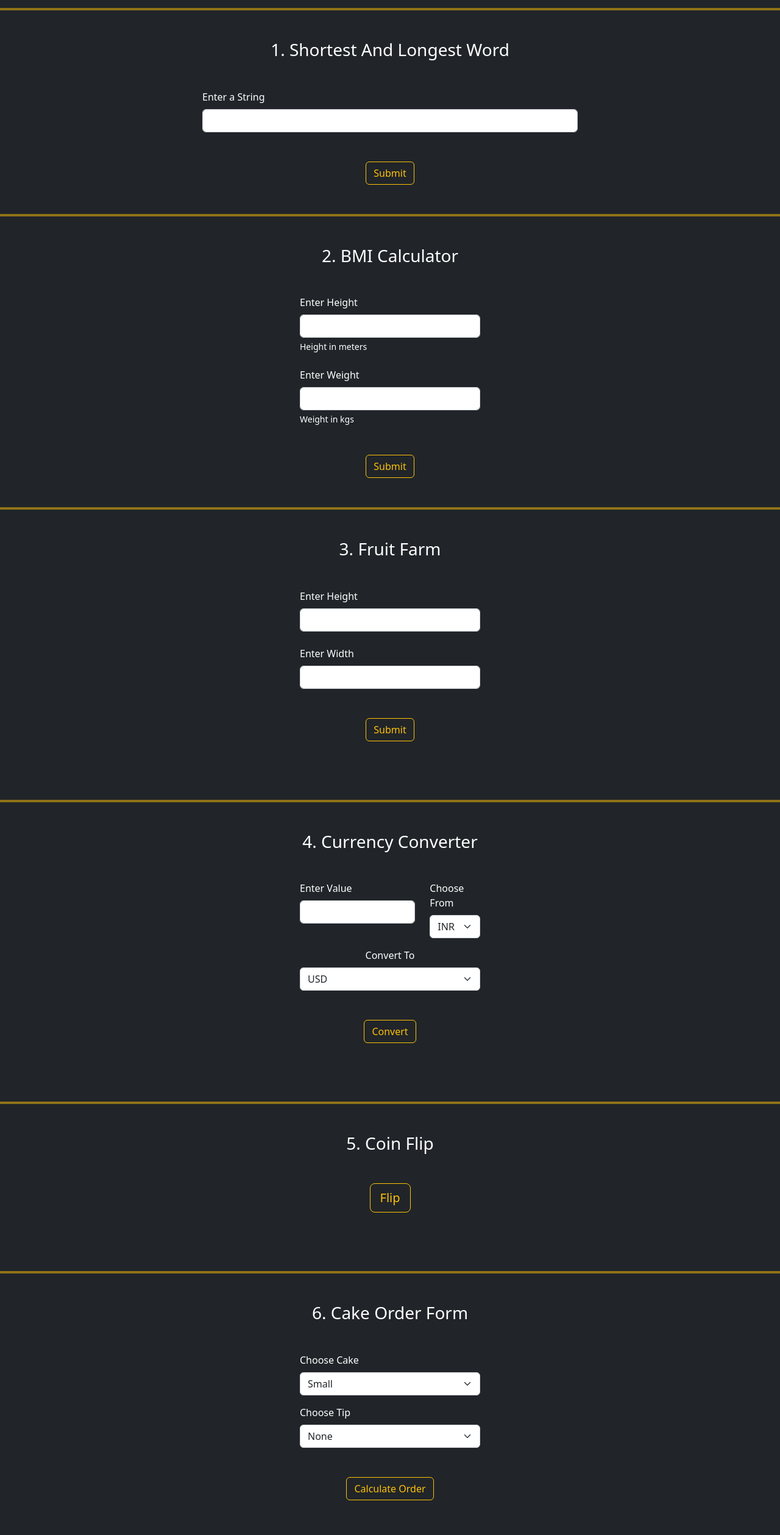
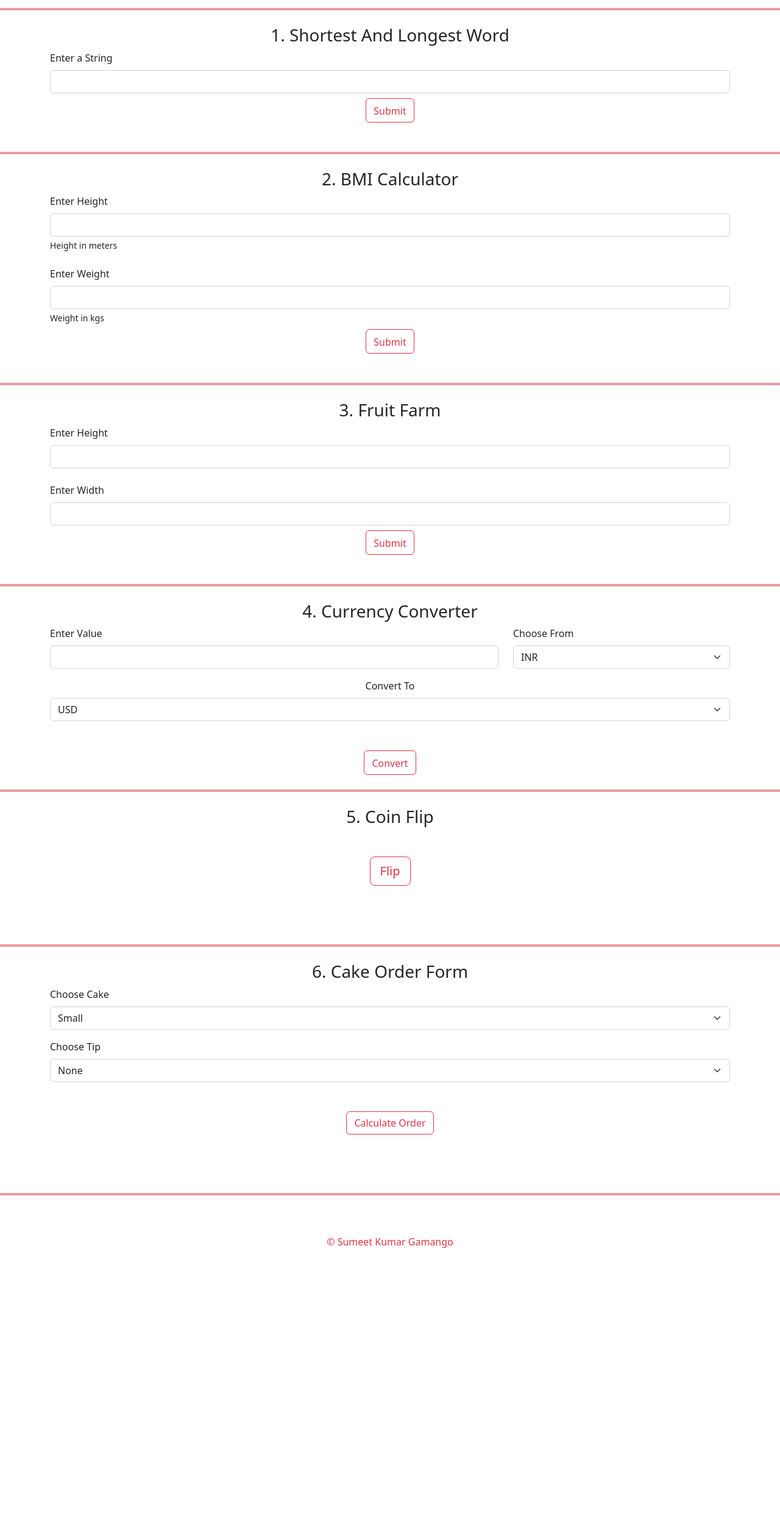
Before and after one commit to SumeetKumarGamangoURK20CS2087/Web-Technology, a plain HTML site: page Ex5.html in a window 1280 px wide. Shown: the part 147-2665 px from the top of the page at 61% size. After the commit the page ends 2260 px from the top, so only its background shows below. Drawn offline with nearby package versions, Linux system fonts and the light colour scheme.

Commit message:
Add files via upload

```diff
--- a/Ex5.html
+++ b/Ex5.html
@@ -11,65 +11,65 @@
         <script src="https://cdn.jsdelivr.net/npm/bootstrap@5.2.0/dist/js/bootstrap.bundle.min.js" integrity="sha384-A3rJD856KowSb7dwlZdYEkO39Gagi7vIsF0jrRAoQmDKKtQBHUuLZ9AsSv4jD4Xa" crossorigin="anonymous"></script>
 
     </head>
-    <body class="bg-dark">
-        <h1 class="text-center p-5 text-warning">JAVASCRIPT DOM ELEMENTS AND EVENTS</h1>
-        <hr class="border border-warning border-2 opacity-50">
+    <body class="bg-white">
+        <h1 class="text-center p-5 text-black">JAVASCRIPT DOM ELEMENTS AND EVENTS</h1>
+        <hr class="border border-danger border-2 opacity-50">
 
         <section id="Q1">
-            <h3 class="text-center text-white bg mt-5">1. Shortest And Longest Word</h3>
-            <div class="container col-sm-6 mt-5">
-                <label for="t1" class="form-label text-white">Enter a String</label>
+            <h3 class="text-center text-dark bg mt-2 pt-2">1. Shortest And Longest Word</h3>
+            <div class="container mt-2">
+                <label for="t1" class="form-label text-dark">Enter a String</label>
                 <input type="text" id="t1" class="form-control">
                 <div class="text-center ">
-                    <button class="btn btn-outline-warning mt-5" onclick="q1()">Submit</button>
+                    <button class="btn btn-outline-danger mt-2 pt-2" onclick="q1()">Submit</button>
                 </div>
-                <h5 id="result1" class="text-center text-warning mt-5 mb-5"></h5>
+                <h5 id="result1" class="text-center text-danger mt-5 mb-5"></h5>
             </div>
-            <hr class="border border-warning border-2 opacity-50">
+            <hr class="border border-danger border-2 opacity-50">
         </section>
 
         <section id="Q2">
-            <h3 class="text-center text-white bg mt-5">2. BMI Calculator</h3>
-            <div class="container col-sm-3 mt-5">
-                <label for="t2" class="form-label text-white">Enter Height</label>
+            <h3 class="text-center text-dark bg mt-2 pt-2">2. BMI Calculator</h3>
+            <div class="container mt-2">
+                <label for="t2" class="form-label text-dark">Enter Height</label>
                 <input type="text" id="t2" class="form-control">
-                <div class="form-text text-white">Height in meters</div>
-                <label for="t3" class="form-label text-white mt-4">Enter Weight</label>
+                <div class="form-text text-dark">Height in meters</div>
+                <label for="t3" class="form-label text-dark mt-4">Enter Weight</label>
                 <input type="text" id="t3" class="form-control">
-                <div class="form-text text-white">Weight in kgs</div>
+                <div class="form-text text-dark">Weight in kgs</div>
                 <div class="text-center ">
-                    <button class="btn btn-outline-warning mt-5" onclick="q2()">Submit</button>
+                    <button class="btn btn-outline-danger mt-2 pt-2" onclick="q2()">Submit</button>
                 </div>
-                <h5 id="result2" class="text-center text-warning mt-5 mb-5"></h5>
+                <h5 id="result2" class="text-center text-black mt-5 mb-5"></h5>
             </div>
-            <hr class="border border-warning border-2 opacity-50">
+            <hr class="border border-danger border-2 opacity-50">
         </section>
 
         <section id="Q3">
-            <h3 class="text-center text-white bg mt-5">3. Fruit Farm</h3>
-            <div class="container col-sm-3 mt-5">
-                <label for="height" class="form-label text-white">Enter Height</label>
+            <h3 class="text-center text-dark bg mt-2 pt-2">3. Fruit Farm</h3>
+            <div class="container mt-2">
+                <label for="height" class="form-label text-dark">Enter Height</label>
                 <input type="text" id="height" class="form-control">
-                <label for="width" class="form-label text-white mt-4">Enter Width</label>
+                <label for="width" class="form-label text-dark mt-4">Enter Width</label>
                 <input type="text" id="width" class="form-control">
                 <div class="text-center ">
-                    <button class="btn btn-outline-warning mt-5 mb-5" onclick="q3()">Submit</button>
+                    <button class="btn btn-outline-danger mt-2 pt-2" onclick="q3()">Submit</button>
                 </div>
             </div>
             <h5 id="garden" class="text-center mb-5"></h5>
-            <hr class="border border-warning border-2 opacity-50">
+            <hr class="border border-danger border-2 opacity-50">
         </section>
 
         <section id="Q4">
-            <h3 class="text-center text-white bg mt-5">4. Currency Converter</h3>
-            <div class="container col-sm-3 mt-5">
+            <h3 class="text-center text-dark bg mt-2 pt-2">4. Currency Converter</h3>
+            <div class="container mt-2">
                 <div class="row">
                     <div class="col-8">
-                        <label for="value" class="form-label text-white ">Enter Value</label>
+                        <label for="value" class="form-label text-dark ">Enter Value</label>
                         <input type="text" id="value" class="form-control">
                     </div>
                     <div class="col-4">
-                        <label for="from" class="form-label text-white">Choose From</label>
+                        <label for="from" class="form-label text-dark">Choose From</label>
                         <select id="from" class="form-select">
                             <option value="INR" selected>INR</option>
                             <option value="USD">USD</option>
@@ -78,7 +78,7 @@
                 </div>
                 <div class="row">
                     <div class="col-12 text-center">
-                        <label for="to" class="form-label text-white mt-3">Convert To</label>
+                        <label for="to" class="form-label text-dark mt-3">Convert To</label>
                         <select id="to" class="form-select">
                             <option value="USD" selected>USD</option>
                             <option value="INR">INR</option>
@@ -86,36 +86,36 @@
                     </div>
                 </div>
                 <div class="text-center ">
-                    <button class="btn btn-outline-warning mt-5 mb-5" onclick="q4()">Convert</button>
+                    <button class="btn btn-outline-danger mt-5 pt-2" onclick="q4()">Convert</button>
                 </div>
             </div>
-            <h5 id="convertedValue" class="text-center text-warning mb-5"></h5>
-            <hr class="border border-warning border-2 opacity-50">
+            <h5 id="convertedValue" class="text-center text-danger mb-2 pt-2"></h5>
+            <hr class="border border-danger border-2 opacity-50">
         </section>
 
         <section id="Q5">
-            <h3 class="text-center text-white bg mt-5">5. Coin Flip</h3>
+            <h3 class="text-center text-dark bg mt-2 pt-2">5. Coin Flip</h3>
             <div class="container col-sm-3 mt-5">
                 <div class="text-center">
-                    <button class="btn btn-outline-warning btn-lg mb-5" onclick="q5()">Flip</button>
+                    <button class="btn btn-outline-danger btn-lg mb-5" onclick="q5()">Flip</button>
                 </div>
             </div>
             <div class="text-center mb-5" id="coin"></div>
-            <h5 id="count" class="text-center text-warning"></h5>
-            <hr class="border border-warning border-2 opacity-50">
+            <h5 id="count" class="text-center text-danger"></h5>
+            <hr class="border border-danger border-2 opacity-50">
         </section>
 
         <section id="Q6">
-            <h3 class="text-center text-white bg mt-5">6. Cake Order Form</h3>
-            <div class="container col-sm-3 mt-5">
-                <label for="cake" class="form-label text-white">Choose Cake</label>
+            <h3 class="text-center text-dark bg mt-2 pt-2">6. Cake Order Form</h3>
+            <div class="container mt-2">
+                <label for="cake" class="form-label text-dark">Choose Cake</label>
                         <select id="cake" class="form-select">
                             <option value="Small" selected>Small</option>
                             <option value="Medium">Medium</option>
                             <option value="Large">Large</option>
                         </select>
 
-                <label for="tip" class="form-label text-white mt-3">Choose Tip</label>
+                <label for="tip" class="form-label text-dark mt-3">Choose Tip</label>
                 <select id="tip" class="form-select">
                     <option value="0" selected>None</option>
                     <option value="10">10%</option>
@@ -123,15 +123,15 @@
                     <option value="20">20%</option>
                 </select>
                 <div class="text-center">
-                    <button class="btn btn-outline-warning mt-5 mb-5" onclick="q6()">Calculate Order</button>
+                    <button class="btn btn-outline-danger mt-5 mb-5" onclick="q6()">Calculate Order</button>
                 </div>
             </div>
-            <h5 id="cost" class="text-center text-warning mb-5"></h5>
-            <hr class="border border-warning border-2 opacity-50">
+            <h5 id="cost" class="text-center text-danger mb-5"></h5>
+            <hr class="border border-danger border-2 opacity-50">
         </section>
 
         <div class="p-5 text-center">
-            <p class="text-warning">© Sumeet Kumar Gamango</p>
+            <p class="text-danger">© Sumeet Kumar Gamango</p>
         </div>
 
         <script src="index.js"></script>
```
Also changed, not shown: Ex6.html (added, +69 -0 lines), ex6.js (added, +77 -0 lines).
